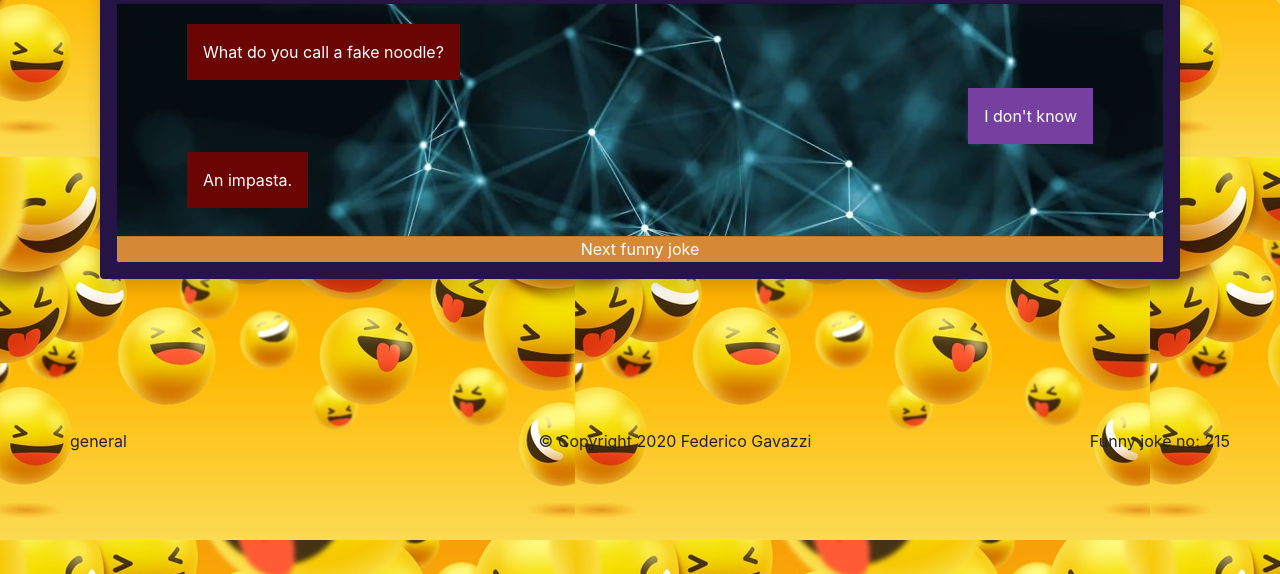
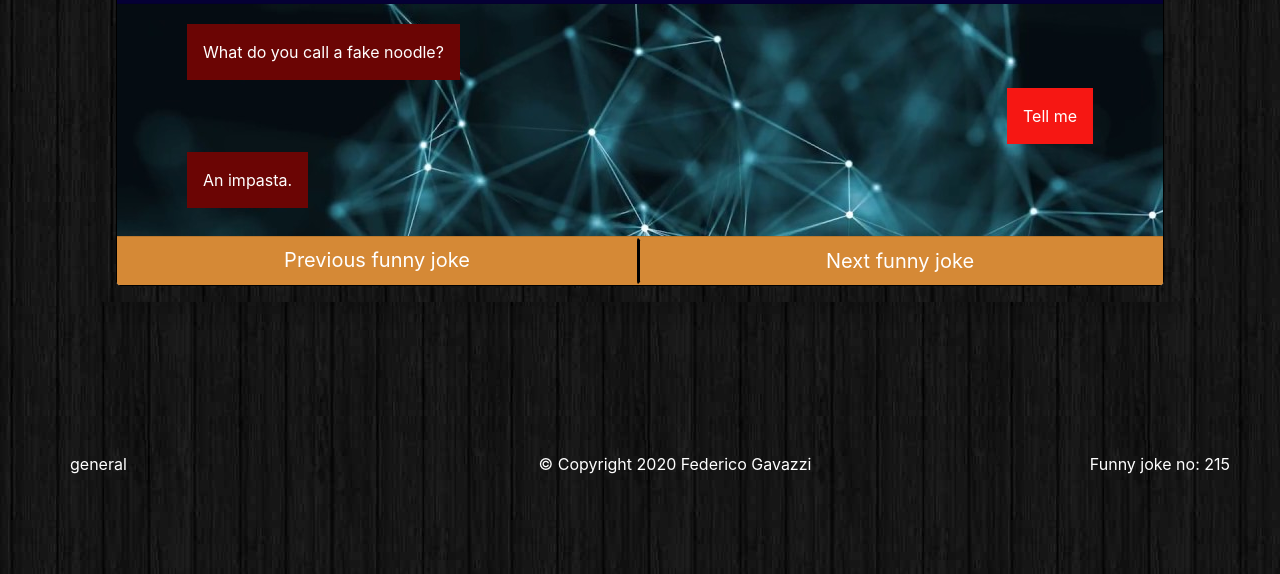
Before and after one commit to FedericoGavazzi/TPI_API, a plain HTML site: page jokesAPI/index.html in a window 1280 px wide. Shown: the part 226-800 px from the top of the page. Drawn offline with nearby package versions, Linux system fonts and the light colour scheme.

Commit message:
Add files via upload

```diff
--- a/jokesAPI/index.html
+++ b/jokesAPI/index.html
@@ -6,7 +6,7 @@
     <meta name="viewport" content="width=device-width">
     <title>Jokes Generator</title>
     <link href="style.css" rel="stylesheet" type="text/css" />
-    <href="https://stackpath.bootstrapcdn.com/font-awesome/4.7.0/css/font-awesome.min.css" rel="stylesheet" integrity="sha384-wvfXpqpZZVQGK6TAh5PVlGOfQNHSoD2xbE+QkPxCAFlNEevoEH3Sl0sibVcOQVnN" crossorigin="anonymous">
+    <href="https: //stackpath.bootstrapcdn.com/font-awesome/4.7.0/css/font-awesome.min.css" rel="stylesheet" integrity="sha384-wvfXpqpZZVQGK6TAh5PVlGOfQNHSoD2xbE+QkPxCAFlNEevoEH3Sl0sibVcOQVnN" crossorigin="anonymous">
 
         <link rel="stylesheet" href="https://cdn.jsdelivr.net/npm/bootstrap@4.5.3/dist/css/bootstrap.min.css" integrity="sha384-TX8t27EcRE3e/ihU7zmQxVncDAy5uIKz4rEkgIXeMed4M0jlfIDPvg6uqKI2xXr2" crossorigin="anonymous">
 </head>
@@ -16,9 +16,9 @@
         <h1 class="titolo" style="background-color: #D58936;">FUNNY JOKES GENERATOR</h1>
     </div>
 
-    <div class="shadow p-3 mb-5 rounded" style="background-color: #261447;" id="card">
-        <div class="card text-center" style="border-color: #261447;">
-            <div class="card-header" style="padding-left: 100; padding-bottom: 5; background-color: #261447;">
+    <div class="shadow p-3 mb-5 rounded" style="background-color: #000000;" id="card">
+        <div class="card text-center" style="border-color: #000000;">
+            <div class="card-header" style="padding-left: 100; padding-bottom: 5; background-color: #050035;">
                 <div class="row">
                     <img src="https://encrypted-tbn0.gstatic.com/images?q=tbn%3AANd9GcQMMykHqh0q7hap0FfKdwvg8Cmmy4ZEQf_HMQ&usqp=CAU" class="rounded-circle" alt="" height="40px" width="40px">
                     <div class="col text-white" id="jokester">The Jokester</div>
@@ -29,23 +29,30 @@
                     <p class="p-3 mb-2 text-white" style="background-color: #6B0504;" id="card-setup"></p>
                 </div>
                 <div class="d-flex flex-row-reverse bd-highlight" style="margin-right: 50px;">
-                    <p class="p-3 mb-2 text-white" style="background-color: #7540A0;" id="response">I don't know</p>
+                    <p class="p-3 mb-2 text-white" style="background-color: #F61713;" id="response">I don't know</p>
                 </div>
                 <div class="d-flex flex-row bd-highlight" style="margin-left: 50px;">
                     <p class="p-3 mb-2 text-white" style="background-color: #6B0504;" id="card-punchline"></p>
                 </div>
             </div>
-            <div class="card-footer btn text-white" style="padding: 0%; background-color: #D58936;" id="next">
-                Next funny joke
+            <div class="card-footer" style="padding: 0px; background-color:  #D58936;">
+                <div class="row">
+                    <div class="col btn text-white" style=" margin-left:15px; margin-top: 2px; border-right-color: black; border-width: 0px; background-color:  #D58936; font-size: 20px;" id="previous">
+                        Previous funny joke
+                    </div>
+                    <div class="col btn text-white" style="margin-right: 15px; border-left-color: black; border-width: 3px; background-color: #D58936; font-size: 20px;" id="next">
+                        Next funny joke
+                    </div>
+                </div>
             </div>
         </div>
     </div>
-
     <footer style="margin-top: 150px;">
         <div class="row">
-            <div class="col" style="margin-left: 70px;" id="card-type"></div>
-            <div class="col" style="margin-left: 50px; text-align: center;">© Copyright 2020 Federico Gavazzi</div>
-            <div class="col" style="margin-right: 50px; text-align: right;" id="testa"></div>
+            <div class="col text-white" style="margin-left: 70px;" id="card-type"></div>
+            <div class="col text-white" style="margin-left: 50px; text-align: center;">© Copyright 2020 Federico Gavazzi
+            </div>
+            <div class="col text-white" style="margin-right: 50px; text-align: right;" id="testa"></div>
         </div>
     </footer>
 
--- a/jokesAPI/script.js
+++ b/jokesAPI/script.js
@@ -3,28 +3,70 @@ const head = document.getElementById("testa")
 const setup = document.getElementById("card-setup")
 const punch = document.getElementById("card-punchline")
 const type = document.getElementById("card-type")
+const response = document.getElementById("response")
+const previous = document.getElementById("previous")
 const url = "https://raw.githubusercontent.com/FedericoGavazzi/TPI_API/main/jokes.json";
-
-getJoke(url);
+const url_ans = "https://raw.githubusercontent.com/FedericoGavazzi/TPI_API/main/answer.json";
+let pointer = 0;
+let previous_joke = []
+let answer = getAnswer(url_ans)
 
 nxtBtn.onclick = () => {
-  getJoke(url);
+    getJoke(url)
+    pointer++
+}
+
+previous.onclick = () => {
+    prevJoke()
+    pointer--
+}
+
+function getAnswer(collegamento) {
+    fetch(collegamento).then(r => r.json())
+        .then(vector => answer = vector.answers)
+        .then(getJoke(url))
+        .catch(err => console.log(err))
 }
 
 function getJoke(collegamento) {
     fetch(collegamento)
-        .then(response => response.json())
+        .then(resp => resp.json())
         .then(file => {
             let jokes = file.jokes;
-            let random = jokes[Math.floor(Math.random()*386)];
+            let random = jokes[Math.floor(Math.random() * 386)];
             changeJoke(random);
         })
+        .catch(err => console.log(err))
 }
 
-function changeJoke(joke){
-  head.innerHTML = "Funny joke no: " + joke.id
-  setup.innerHTML = joke.setup
-  punch.innerText = joke.punchline
-  type.innerHTML = joke.type
+function prevJoke() {
+    if (pointer == 0) {
+        pointer = previous_joke.length
+        getJoke(url)
+    } else {
+        head.innerHTML = "Funny joke no: " + previous_joke[pointer - 1].id
+        setup.innerHTML = previous_joke[pointer - 1].setup
+        punch.innerText = previous_joke[pointer - 1].punchline
+        type.innerHTML = previous_joke[pointer - 1].type
+        response.innerHTML = answer[Math.floor(Math.random() * 3)].answer
+    }
+}
+
+function changeJoke(joke) {
+    if (pointer == previous_joke.length) {
+        head.innerHTML = "Funny joke no: " + joke.id
+        setup.innerHTML = joke.setup
+        punch.innerText = joke.punchline
+        type.innerHTML = joke.type
+        response.innerHTML = answer[Math.floor(Math.random() * 3)].answer
+        previous_joke[previous_joke.length] = joke
+    } else {
+        head.innerHTML = "Funny joke no: " + previous_joke[pointer].id
+        setup.innerHTML = previous_joke[pointer].setup
+        punch.innerText = previous_joke[pointer].punchline
+        type.innerHTML = previous_joke[pointer].type
+        response.innerHTML = answer[Math.floor(Math.random() * 3)].answer
+    }
+
 
 }
--- a/jokesAPI/style.css
+++ b/jokesAPI/style.css
@@ -1,5 +1,5 @@
 body {
-    background-image: url("https://github.com/FedericoGavazzi/TPI_API/blob/main/background.png?raw=true");
+    background-image: url("https://github.com/FedericoGavazzi/TPI_API/blob/main/black-patterns-4.jpg?raw=true");
 }
 
 #card {
@@ -11,6 +11,10 @@ body {
 
 #card-body {
     background-image: url("https://github.com/FedericoGavazzi/TPI_API/blob/main/background-img.png?raw=true");
+}
+
+#card {
+    background-image: url("https://github.com/FedericoGavazzi/TPI_API/blob/main/black-patterns-4.jpg?raw=true");
 }
 
 .titolo {
```
Also changed, not shown: jokesAPI/black-patterns-4.jpg (added).
